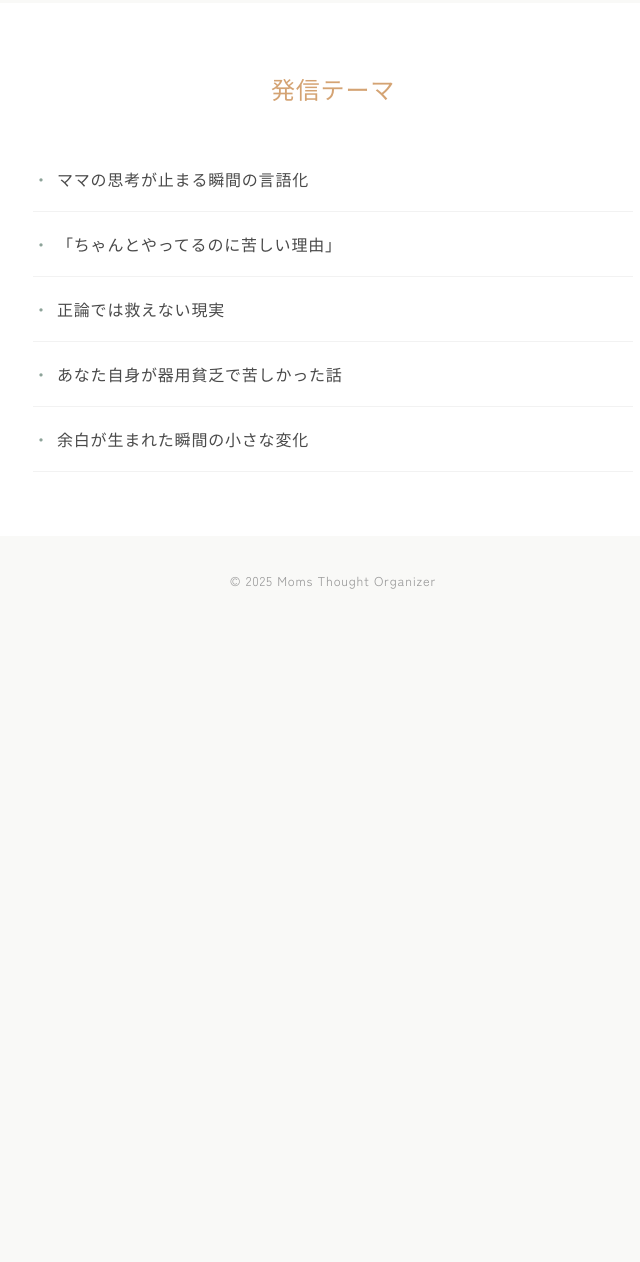
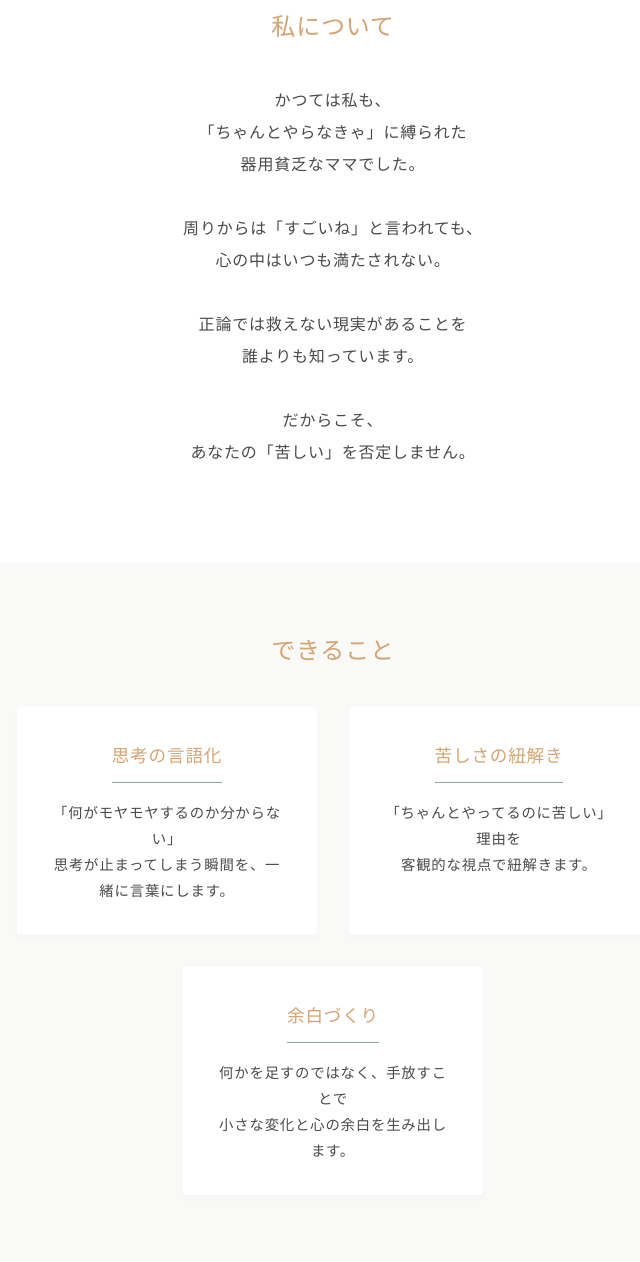
Before and after one commit to TaEeeee-uou/MomsThoughtOrganizer, a plain HTML site: page index.html in a window 1280 px wide. Shown: the part 1485-2747 px from the top of the page, without its empty margins (307-947 px from the left). Before the commit the page ends 2111 px from the top, so only its background shows below. Drawn offline with Linux system fonts and the light colour scheme; a web font is replaced by a local one.

Commit message:
Add Profile and Service sections, replace Themes list

```diff
--- a/index.html
+++ b/index.html
@@ -1,15 +1,20 @@
 <!DOCTYPE html>
 <html lang="ja">
+
 <head>
     <meta charset="UTF-8">
     <meta name="viewport" content="width=device-width, initial-scale=1.0">
     <title>頑張りすぎてるママの、思考を整える人 | 器用貧乏ママ専門｜思考整理の伴走者</title>
-    <meta name="description" content="頑張りすぎているママの思考と気持ちを整理する伴走者。正解は教えません。煽りません。楽して稼ぐ話もしません。自分の頭で考え、選び、子どもとちゃんと笑える余白を取り戻す。">
+    <meta name="description"
+        content="頑張りすぎているママの思考と気持ちを整理する伴走者。正解は教えません。煽りません。楽して稼ぐ話もしません。自分の頭で考え、選び、子どもとちゃんと笑える余白を取り戻す。">
     <link rel="stylesheet" href="style.css">
     <link rel="preconnect" href="https://fonts.googleapis.com">
     <link rel="preconnect" href="https://fonts.gstatic.com" crossorigin>
-    <link href="https://fonts.googleapis.com/css2?family=Zen+Kaku+Gothic+New:wght@400;500;700&family=Zen+Old+Mincho:wght@400;500;700&display=swap" rel="stylesheet">
+    <link
+        href="https://fonts.googleapis.com/css2?family=Zen+Kaku+Gothic+New:wght@400;500;700&family=Zen+Old+Mincho:wght@400;500;700&display=swap"
+        rel="stylesheet">
 </head>
+
 <body>
     <header class="site-header">
         <div class="logo">思考整理の伴走者</div>
@@ -44,18 +49,39 @@
             </div>
         </section>
 
-        <section class="themes-section">
+        <section class="profile-section fade-in">
             <div class="container">
-                <h2 class="section-title">発信テーマ</h2>
-                <ul class="theme-list">
-                    <li>ママの思考が止まる瞬間の言語化</li>
-                    <li>「ちゃんとやってるのに苦しい理由」</li>
-                    <li>正論では救えない現実</li>
-                    <li>あなた自身が器用貧乏で苦しかった話</li>
-                    <li>余白が生まれた瞬間の小さな変化</li>
-                </ul>
+                <h2 class="section-title">私について</h2>
+                <div class="profile-content">
+                    <p>かつては私も、<br>「ちゃんとやらなきゃ」に縛られた<br>器用貧乏なママでした。</p>
+                    <p>周りからは「すごいね」と言われても、<br>心の中はいつも満たされない。</p>
+                    <p>正論では救えない現実があることを<br>誰よりも知っています。</p>
+                    <p>だからこそ、<br>あなたの「苦しい」を否定しません。</p>
+                </div>
             </div>
         </section>
+
+        <section class="service-section fade-in">
+            <div class="container">
+                <h2 class="section-title">できること</h2>
+                <div class="service-list">
+                    <div class="service-item">
+                        <h3>思考の言語化</h3>
+                        <p>「何がモヤモヤするのか分からない」<br>思考が止まってしまう瞬間を、一緒に言葉にします。</p>
+                    </div>
+                    <div class="service-item">
+                        <h3>苦しさの紐解き</h3>
+                        <p>「ちゃんとやってるのに苦しい」理由を<br>客観的な視点で紐解きます。</p>
+                    </div>
+                    <div class="service-item">
+                        <h3>余白づくり</h3>
+                        <p>何かを足すのではなく、手放すことで<br>小さな変化と心の余白を生み出します。</p>
+                    </div>
+                </div>
+            </div>
+        </section>
+
+
     </main>
 
     <footer class="site-footer">
@@ -66,4 +92,5 @@
 
     <script src="script.js"></script>
 </body>
+
 </html>
--- a/style.css
+++ b/style.css
@@ -20,12 +20,15 @@ body {
     background-color: var(--bg-color);
     color: var(--text-color);
     font-family: var(--font-sans);
-    line-height: 2.0; /* ゆったりとした行間 */
+    line-height: 2.0;
+    /* ゆったりとした行間 */
     letter-spacing: 0.05em;
     -webkit-font-smoothing: antialiased;
 }
 
-h1, h2, h3 {
+h1,
+h2,
+h3 {
     font-family: var(--font-serif);
     font-weight: 500;
 }
@@ -101,7 +104,8 @@ h1, h2, h3 {
 /* Themes Section */
 .themes-section {
     padding: var(--spacing-lg) 0;
-    background-color: #fff; /* Slight contrast */
+    background-color: #fff;
+    /* Slight contrast */
     margin-top: var(--spacing-lg);
 }
 
@@ -120,7 +124,7 @@ h1, h2, h3 {
 
 .theme-list li {
     padding: var(--spacing-sm) 0;
-    border-bottom: 1px solid rgba(0,0,0,0.05);
+    border-bottom: 1px solid rgba(0, 0, 0, 0.05);
     position: relative;
     padding-left: 1.5em;
 }
@@ -138,6 +142,55 @@ h1, h2, h3 {
     text-align: center;
     font-size: 0.8rem;
     color: #999;
+}
+
+/* Profile Section */
+.profile-section {
+    padding: var(--spacing-lg) 0;
+    text-align: center;
+    background-color: #fff;
+}
+
+.profile-content p {
+    margin-bottom: var(--spacing-md);
+}
+
+/* Service Section */
+.service-section {
+    padding: var(--spacing-lg) 0;
+}
+
+.service-list {
+    display: flex;
+    flex-wrap: wrap;
+    gap: var(--spacing-md);
+    justify-content: center;
+    margin-top: var(--spacing-md);
+}
+
+.service-item {
+    flex: 1 1 250px;
+    max-width: 300px;
+    background-color: #fff;
+    padding: var(--spacing-md);
+    border-radius: 4px;
+    /* Soft edges, not too round */
+    box-shadow: 0 4px 6px rgba(0, 0, 0, 0.02);
+    text-align: center;
+}
+
+.service-item h3 {
+    color: var(--accent-earth);
+    margin-bottom: var(--spacing-sm);
+    font-size: 1.1rem;
+    border-bottom: 1px solid var(--accent-green);
+    padding-bottom: 0.5rem;
+    display: inline-block;
+}
+
+.service-item p {
+    font-size: 0.9rem;
+    line-height: 1.8;
 }
 
 /* Animations */
```
